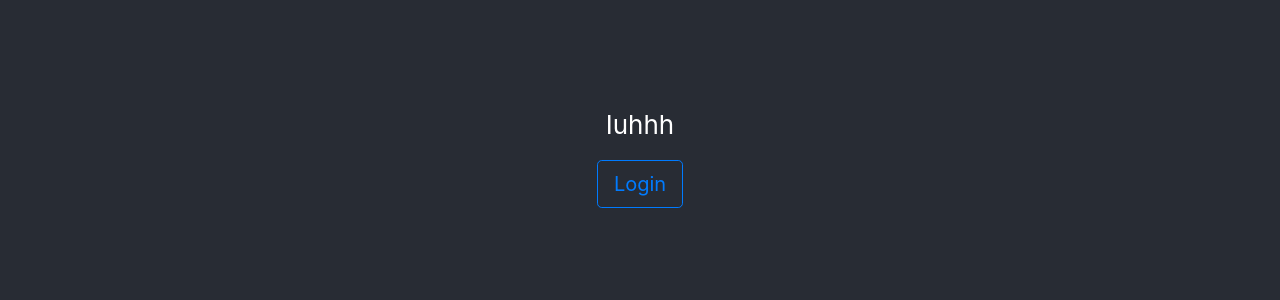
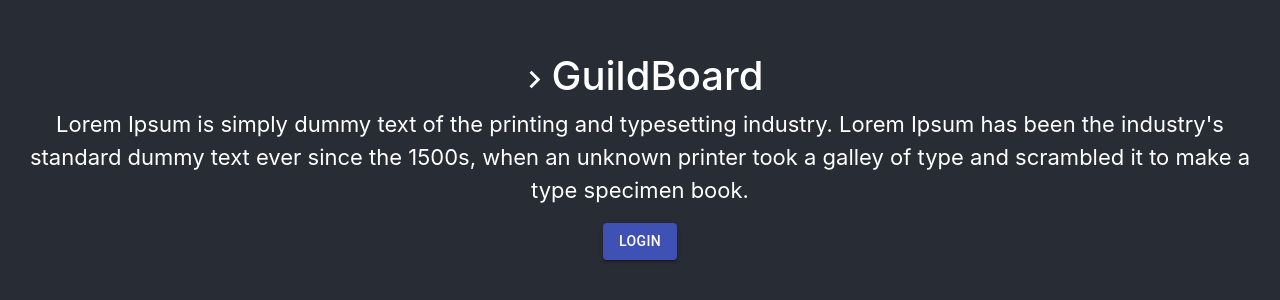
Before and after one commit to charfweh/Discord-Oauth-Mern, a React (Create React App) app in the folder clientside/: page / in a window 1280 px wide. Shown: the part 244-544 px from the top of the page. Built offline with nearby package versions, Linux system fonts and the light colour scheme.

Commit message:
finna getting started

```diff
--- a/clientside/package.json
+++ b/clientside/package.json
@@ -3,9 +3,12 @@
   "version": "0.1.0",
   "private": true,
   "dependencies": {
+    "@material-ui/core": "^4.11.0",
+    "@material-ui/icons": "^4.9.1",
     "@testing-library/jest-dom": "^5.11.6",
     "@testing-library/react": "^11.1.2",
     "@testing-library/user-event": "^12.2.2",
+    "axios": "^0.21.0",
     "bootstrap": "^4.5.3",
     "react": "^17.0.1",
     "react-bootstrap": "^1.4.0",
@@ -13,7 +16,7 @@
     "react-scripts": "4.0.0",
     "web-vitals": "^0.2.4"
   },
-  "proxy": "http://localhost:5000",
+  "proxy": "http://localhost:3001",
   "scripts": {
     "start": "react-scripts start",
     "build": "react-scripts build",
--- a/clientside/public/index.html
+++ b/clientside/public/index.html
@@ -24,7 +24,7 @@
       work correctly both with client-side routing and a non-root public URL.
       Learn how to configure a non-root public URL by running `npm run build`.
     -->
-    <title>React App</title>
+    <title>Guild Board</title>
   </head>
   <body>
     <noscript>You need to enable JavaScript to run this app.</noscript>
--- a/clientside/src/App.css
+++ b/clientside/src/App.css
@@ -36,3 +36,8 @@
     transform: rotate(360deg);
   }
 }
+
+
+.infoContainer{
+  font-size: 22px
+}
--- a/clientside/src/App.js
+++ b/clientside/src/App.js
@@ -2,13 +2,33 @@ import './App.css';
 import React from 'react';
 import ButtonComponent from "./Button"
 import 'bootstrap/dist/css/bootstrap.min.css';
+import Container from "@material-ui/core/Container"
+import KeyboardArrowRightOutlinedIcon from '@material-ui/icons/KeyboardArrowRightOutlined';
 class App extends React.Component {
+
+  // state
+  constructor(props){
+    super(props);
+    this.count = 0
+    this.state = {
+      count: this.count
+    }
+  }
+  setCount = ()=>{
+    this.count = this.count + 1
+    this.setState({count:this.count})
+  }
   render() {
     return (
       <div className="App">
         <div className="App-header">
-          <p>Iuhhh</p>
-          <ButtonComponent name = "Login"/>
+          <h1><KeyboardArrowRightOutlinedIcon fontSize = "large"/>GuildBoard</h1>
+          <Container className = "infoContainer" maxWidth = "lg">
+          <p>Lorem Ipsum is simply dummy text of the printing and typesetting industry.
+          Lorem Ipsum has been the industry's standard dummy text ever since the 1500s,
+          when an unknown printer took a galley of type and scrambled it to make a type specimen book.</p>
+          </Container>
+          <ButtonComponent name = "Login" onClick = {this.handleState} color = "primary"/>
         </div>
       </div>
     );
--- a/clientside/src/Button.js
+++ b/clientside/src/Button.js
@@ -1,9 +1,19 @@
 import React from "react"
-import Button from "react-bootstrap/Button"
+import Button from  "@material-ui/core/Button"
+import axios from "axios"
+
 class ButtonComponent extends React.Component{
+    authHanlder = ()=>{
+        axios.get("/login")
+        .then(res=>{
+            console.log(res.data,res.status)
+        }).catch(err=>{
+            console.error((err))
+        })
+      }
     render(){
         return(
-            <Button variant = "outline-primary" size = "lg">{this.props.name}</Button>
+            <Button variant="contained" onClick = {this.authHanlder} color = "primary">{this.props.name}</Button>
         )
     }
 }
```
Also changed, not shown: 1 other file (tests, documents, lock files or other folders).
